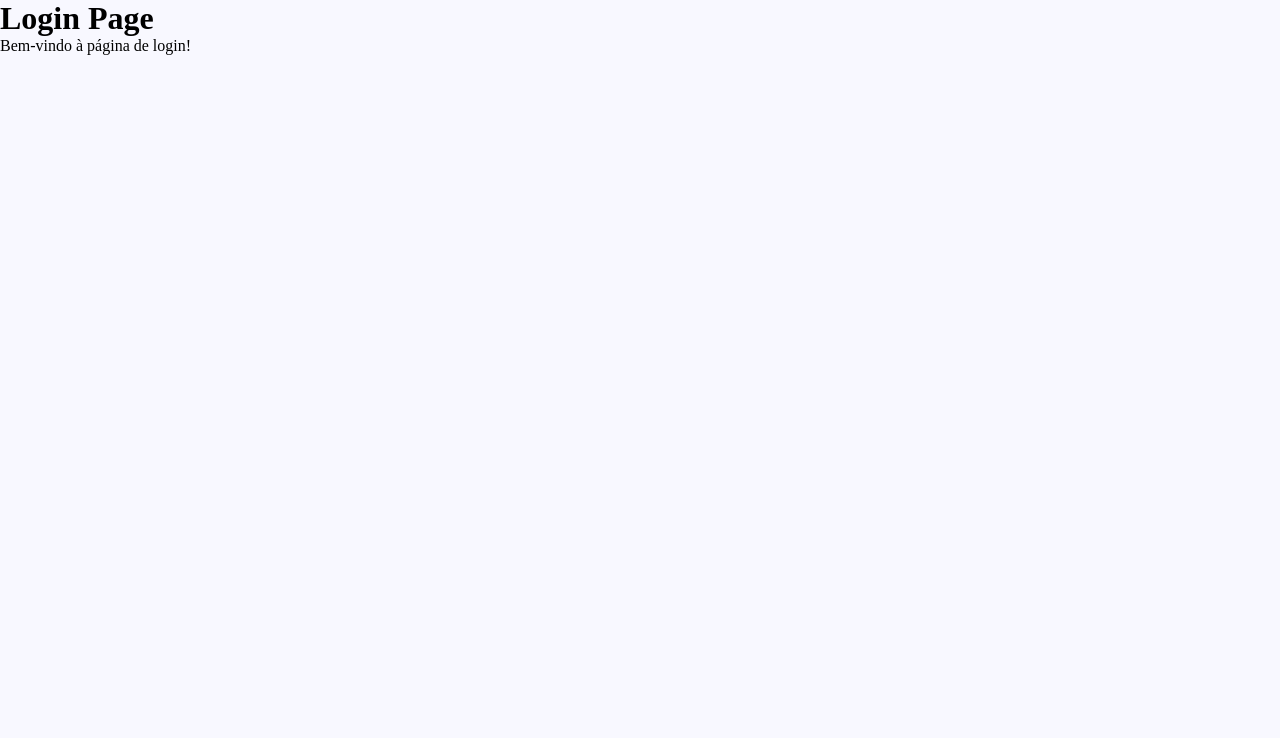
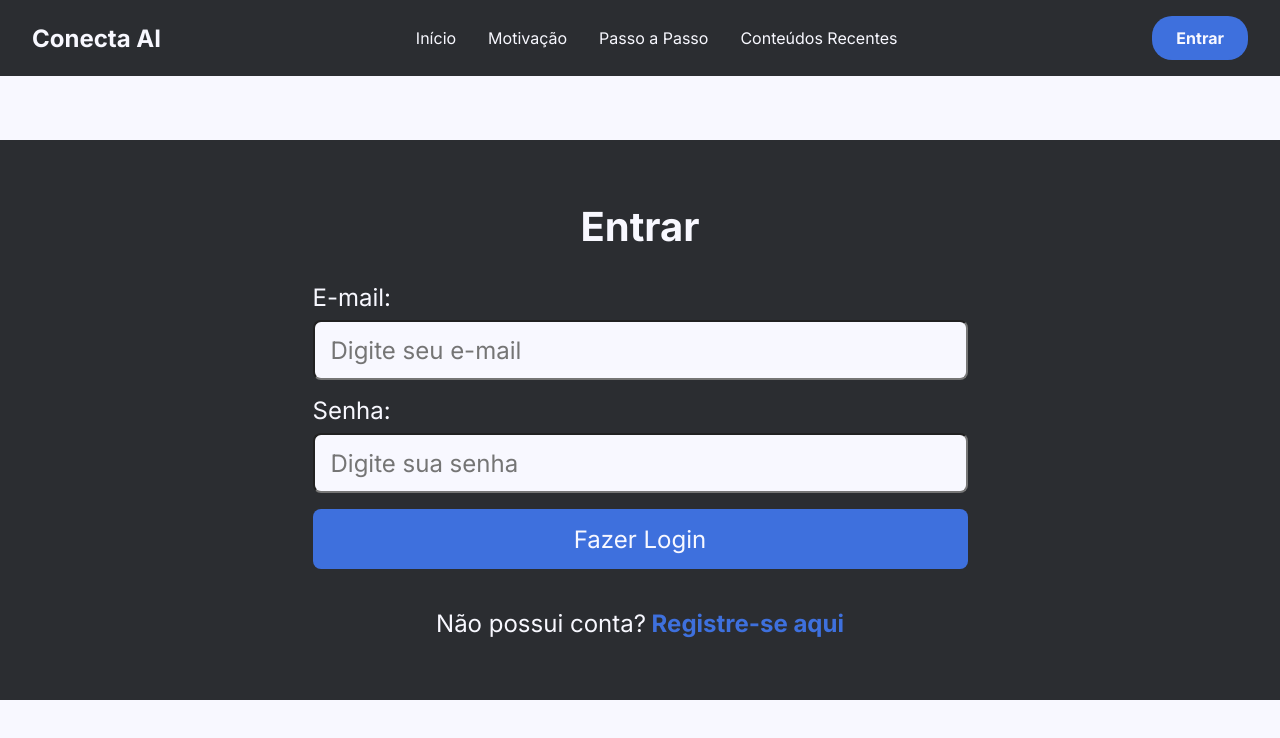
Before and after one commit to jonascarvalh/trilhas-desafio-5, a React (Vite) app: page /login in a window 1280 px wide. Shown: the top 738 px of the page. Built offline with nearby package versions, Linux system fonts and the light colour scheme.

Commit message:
feat: tela de login

```diff
--- a/src/components/Header/Header.tsx
+++ b/src/components/Header/Header.tsx
@@ -1,4 +1,5 @@
 import React, { useState } from 'react';
+import { Link } from 'react-router-dom';
 import styles from './Header.module.css';
 
 const Header: React.FC = () => {
@@ -7,23 +8,23 @@ const Header: React.FC = () => {
     return (
         <header className={styles.header}>
             <div className={styles.logo}>
-                <a href="#">Conecta AI</a>
+                <Link to="/">Conecta AI</Link>
             </div>
             <div className={styles.menuIcon} onClick={() => setMenuOpen(!menuOpen)}>
                 ☰
             </div>
             <nav className={`${styles.nav} ${menuOpen ? styles.navOpen : ''}`}>
-                <a href="/">Início</a>
+                <Link to="/">Início</Link>
                 <a href="/motivation">Motivação</a>
                 <a href="/steps">Passo a Passo</a>
                 <a href="/content">Conteúdos Recentes</a>
-                <button className={`${styles.button} ${styles.navButton}`}>
+                <Link to="/login" className={`${styles.button} ${styles.navButton}`}>
                     Entrar
-                </button>
+                </Link>
             </nav>
-            <button className={`${styles.button} ${styles.desktopButton}`}>
+            <Link to="/login" className={`${styles.button} ${styles.desktopButton}`}>
                 Entrar
-            </button>
+            </Link>
         </header>
     );
 };
--- a/src/pages/HomePage/HomePage.tsx
+++ b/src/pages/HomePage/HomePage.tsx
@@ -1,6 +1,7 @@
 import React from 'react';
-import Header from 'components/Header/Header';
+import Header from '../../components/Header/Header';
 import styles from './HomePage.module.css';
+
 import moneyLogo from 'assets/HomePage/money.png';
 import bookLogo from 'assets/HomePage/book.png';
 import computerLogo from 'assets/HomePage/computer.png';
--- a/src/pages/LoginPage/LoginPage.module.css
+++ b/src/pages/LoginPage/LoginPage.module.css
@@ -0,0 +1,102 @@
+.loginContainer {
+    background-color: var(--color-primary);
+    display: flex;
+    flex-direction: column;
+    align-items: center;
+    justify-content: center;
+    margin-top: 4rem;
+    width: 1310px;
+    height: 70vh;
+    border-radius: 10px;
+}
+
+.loginPage {
+    display: flex;
+    flex-direction: column;
+    align-items: center;
+    justify-content: center;
+}
+
+.loginTitle {
+    font-family: 'Inter', sans-serif;
+    font-weight: 700;
+    color: var(--color-background);
+    font-size: 2.5rem;
+    text-align: center;
+    margin-bottom: 2rem;
+}
+
+.loginLabel {
+    font-family: 'Inter', sans-serif;
+    font-weight: 400;
+    color: var(--color-background);
+    font-size: 1.5rem;
+    margin-bottom: 0.5rem;
+}
+
+.helpText {
+    font-family: 'Inter', sans-serif;
+    font-weight: 400;
+    color: var(--color-background);
+    font-size: 1.5rem;
+    margin-top: 2rem;
+}
+
+.helpTextLink {
+    color: var(--color-secondary);
+    font-weight: 500;
+}
+
+.loginInput {
+    width: 100%;
+}
+
+.loginActions {
+    width: 100%;
+    display: flex;
+    flex-direction: column;
+    gap: 0.5rem;
+    text-align: center;
+}
+
+.loginButton {
+    width: 100%;
+    background-color: var(--color-secondary);
+    color: var(--color-background);
+    font-family: 'Inter', sans-serif;
+    font-weight: 400;
+    font-size: 1.5rem;
+    padding: 0.5rem 1rem;
+    border-radius: 0.5rem;
+    border: none;
+    cursor: pointer;
+    height: 60px;
+}
+
+input[type="email"],
+input[type="password"] {
+    width: 100%;
+    background-color: var(--color-background);
+    color: var(--color-primary);
+    font-family: 'Inter', sans-serif;
+    font-weight: 400;
+    font-size: 1.5rem;
+    padding: 0.5rem 1rem;
+    border-radius: 0.5rem;
+    box-sizing: border-box;
+    height: 60px;
+}
+
+input[type="email"]:focus,
+input[type="password"]:focus {
+    outline: none;
+}
+
+.loginForm {
+    display: flex;
+    flex-direction: column;
+    align-items: flex-start;
+    justify-content: center;
+    gap: 1rem;
+    width: 50%;
+}
--- a/src/pages/LoginPage/LoginPage.tsx
+++ b/src/pages/LoginPage/LoginPage.tsx
@@ -1,10 +1,38 @@
 import React from 'react';
+import { Link } from 'react-router-dom';
+import Header from '../../components/Header/Header';
+import styles from './LoginPage.module.css';
 
 const LoginPage: React.FC = () => {
   return (
     <div>
-      <h1>Login Page</h1>
-      <p>Bem-vindo à página de login!</p>
+      <Header />
+      <div className={styles.loginPage}>
+        <div className={styles.loginContainer}>
+          <h1 className={styles.loginTitle}>Entrar</h1>
+          <form className={styles.loginForm}>
+            <div className={styles.loginInput}>
+              <p className={styles.loginLabel}>E-mail:</p>
+              <input type="email" placeholder='Digite seu e-mail' />
+            </div>
+            <div className={styles.loginInput}>
+              <p className={styles.loginLabel}>Senha:</p>
+              <input type="password" placeholder='Digite sua senha' />
+            </div>
+
+            <div className={styles.loginActions}>
+              <button className={styles.loginButton}>Fazer Login</button>
+              <p className={styles.helpText}>Não possui conta?
+                <a href="#" className={styles.helpTextLink}>
+                  <strong> Registre-se aqui</strong>
+                </a>
+              </p>
+            </div>
+
+          </form>
+        </div>
+
+      </div>
     </div>
   );
 };
```
